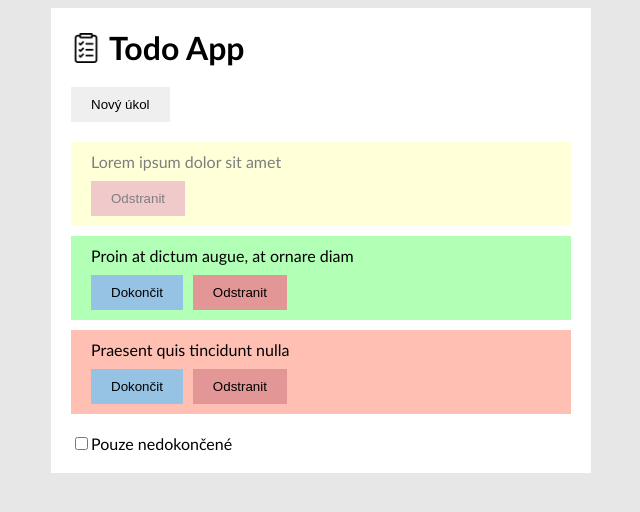
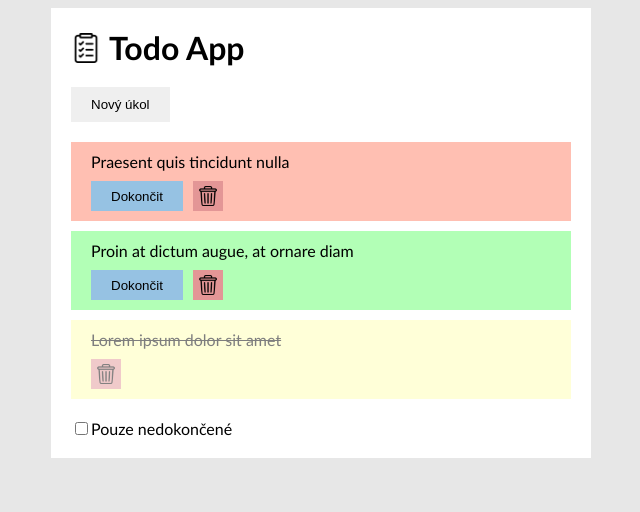
Before and after one commit to nikolanekudova/todo-vue, a Vue app: page / in a window 1280 px wide. Shown: the top 512 px of the page, without its empty margins (319-959 px from the left). Built offline with nearby package versions, Linux system fonts and the light colour scheme.

Commit message:
feat(): functionality finished

```diff
--- a/src/App.vue
+++ b/src/App.vue
@@ -2,9 +2,11 @@
 import MyHeader from './components/MyHeader.vue'
 import ToDoItem from './components/ToDoItem.vue'
 import NewTodo from './components/NewTodo.vue'
+import { storeToRefs } from 'pinia'
 import { useTodoListStore } from "./stores/store"
 
 const store = useTodoListStore()
+const { getRelevantTodos, displayOnlyUnfinished } = storeToRefs(store)
 
 </script>
 
@@ -20,8 +22,9 @@ const store = useTodoListStore()
 
     <div id="todo-list">
       <ToDoItem
-        v-for="ToDo in store.ToDoList"
+        v-for="ToDo in getRelevantTodos"
         :key="ToDo.id"
+        :id="ToDo.id"
         :title="ToDo.title"
         :priority="ToDo.priority"
         :finished="ToDo.finished"
@@ -29,7 +32,7 @@ const store = useTodoListStore()
     </div>
 
     <div id="unfinished-wrapper">
-      <input type="checkbox" name="unfinished" />
+      <input type="checkbox" name="unfinished" v-model="displayOnlyUnfinished"/>
       <label for="unfinished">Pouze nedokončené</label>
     </div>
   </div>
--- a/src/components/MyHeader.vue
+++ b/src/components/MyHeader.vue
@@ -14,5 +14,6 @@
 
 #todo-icon {
   max-height: 30px;
+  object-fit: contain;
 }
 </style>
--- a/src/components/NewTodo.vue
+++ b/src/components/NewTodo.vue
@@ -1,46 +1,53 @@
 <script setup>
-import { useTodoListStore } from "../stores/store"
+import { useTodoListStore } from '../stores/store'
 
 const store = useTodoListStore()
 
-let todoName = ""
-let priority = "normal"
+let title = ''
+let priority = 'normal'
 
 function addNewTodo() {
-  console.log(todoName)
-  console.log(priority)
+  let todo = {title, priority}
+
+  store.addTodo(todo)
 }
-
 </script>
 
 <template>
   <div id="new-todo-wrapper">
     <div id="todo-name-wrapper">
       <p>Název</p>
-      <input type="input" name="todo-name" id="input-name"  v-model="todoName"/>
+      <input type="input" name="title" id="input-name" v-model="title" />
     </div>
     <div id="todo-priority-wrapper">
       <p>Priorita</p>
       <div id="form">
         <div>
-          <input type="radio" id="priority-1" name="priority" value="low" v-model="priority"/>
+          <input type="radio" id="priority-1" name="priority" value="low" v-model="priority" />
           <label for="priority-1">Nízká</label>
         </div>
 
         <div>
-          <input type="radio" id="priority-2" name="priority" value="normal" checked v-model="priority" />
+          <input
+            type="radio"
+            id="priority-2"
+            name="priority"
+            value="normal"
+            checked
+            v-model="priority"
+          />
           <label for="priority-2">Normální</label>
         </div>
 
         <div>
-          <input type="radio" id="priority-3" name="priority" value="high" v-model="priority"/>
+          <input type="radio" id="priority-3" name="priority" value="high" v-model="priority" />
           <label for="priority-3">Vysoká</label>
         </div>
       </div>
     </div>
     <div id="btns-wrapper">
       <button id="btn-add" @click="addNewTodo">Přidat</button>
-      <button id="btn-cancel" @click="store.hideDisplayDivNewTask">Zrušit</button>
+      <button id="btn-cancel" @click="store.hideDivNewTask">Zrušit</button>
     </div>
   </div>
 </template>
@@ -78,11 +85,11 @@ p {
 }
 
 #btn-add {
-  background-color: rgb(150, 227, 150);
+  background-color: rgb(150, 194, 227);
 }
 
 #btn-add:hover {
-  background-color: rgb(93, 191, 93);
+  background-color: rgb(93, 150, 191);
 }
 
 #btn-cancel {
--- a/src/components/ToDoItem.vue
+++ b/src/components/ToDoItem.vue
@@ -1,14 +1,20 @@
 <script setup>
-defineProps(['title', 'priority', 'finished'])
+import { useTodoListStore } from '../stores/store'
+
+const store = useTodoListStore()
+
+defineProps(['title', 'priority', 'finished', 'id'])
 </script>
 
 <template>
   <div id="todo-overlay" :class="{ overlay: finished }">
     <div id="todo" :class="`priority-${priority}`">
-      <p id="todo-name">{{ title }}</p>
+      <p id="todo-name" :class="{ finished: finished }">{{ title }}</p>
       <div id="todo-btns-wrapper">
-        <button id="btn-finish" v-if="finished == false">Dokončit</button>
-        <button id="btn-delete">Odstranit</button>
+        <button id="btn-finish" @click="store.finishTodo(id)" v-if="finished == false">Dokončit</button>
+        <div id="div-icon-delete" @click="store.deleteTodo(id)">
+          <img src="./icons/bin.png" id="icon-delete">
+        </div>
       </div>
     </div>
   </div>
@@ -29,18 +35,13 @@ defineProps(['title', 'priority', 'finished'])
 
 #btn-finish {
   background-color: rgb(150, 194, 227);
+  height: 30px;
+  display: flex;
+  align-items: center;
 }
 
 #btn-finish:hover {
-  background-color: rgb(93, 150, 191);
-}
-
-#btn-delete {
-  background-color: rgb(227, 150, 150);
-}
-
-#btn-delete:hover {
-  background-color: rgb(191, 93, 93);
+  background-color: rgb(127, 183, 226);
 }
 
 .priority-low {
@@ -56,6 +57,29 @@ defineProps(['title', 'priority', 'finished'])
 }
 
 .overlay {
-    opacity: 50%;
+  opacity: 50%;
+}
+
+#icon-delete {
+  max-width: 20px;
+  object-fit: contain;
+}
+
+#div-icon-delete {
+  width: 30px;
+  height: 30px;
+  display: flex;
+  align-items: center;
+  justify-content: center;
+  background-color: rgb(227, 150, 150);
+}
+
+#div-icon-delete:hover {
+  background-color: rgb(227, 131, 131);
+  cursor: pointer;
+}
+
+.finished {
+  text-decoration: line-through;
 }
 </style>
--- a/src/stores/store.js
+++ b/src/stores/store.js
@@ -1,36 +1,4 @@
 import { defineStore } from 'pinia'
-
-/* export const useTodoStore = defineStore('todoList', () => {
-  const ToDoList = ref([
-    {
-      title: 'Lorem ipsum dolor sit amet',
-      id: 0,
-      priority: 'normal',
-      finished: true
-    },
-    {
-      title: 'Proin at dictum augue, at ornare diam',
-      id: 1,
-      priority: 'low',
-      finished: false
-    },
-    {
-      title: 'Praesent quis tincidunt nulla',
-      id: 2,
-      priority: 'high',
-      finished: false
-    }
-  ])
-  const displayNewTask = ref(false)
-  const displayBtnNewTask = ref(true)
-
-  function displayDivNewTask() {
-    displayNewTask.value = true
-    displayBtnNewTask.value = false
-  }
-
-  return { ToDoList, displayNewTask, displayBtnNewTask, displayDivNewTask }
-}) */
 
 export const useTodoListStore = defineStore('todoList', {
   state: () => ({
@@ -56,19 +24,97 @@ export const useTodoListStore = defineStore('todoList', {
     ],
     id: 3,
     displayNewTask: false,
-    displayBtnNewTask: true
+    displayBtnNewTask: true,
+    displayOnlyUnfinished: false
   }),
   actions: {
-    addTodo(item) {
-        this.ToDoList.push({ item, id: this.id++, priority: this.priority, completed: false })
+    addTodo(todo) {
+      if (todo.title == undefined || todo.title == '') {
+        alert('Doplň prosím název úkolu. 🥲')
+        return
+      }
+
+      this.ToDoList.push({
+        title: todo.title,
+        id: this.id++,
+        priority: todo.priority,
+        finished: false
+      })
+      this.hideDivNewTask()
+    },
+    deleteTodo(todoID) {
+      this.ToDoList = this.ToDoList.filter((todo) => {
+        return todo.id != todoID
+      })
+    },
+    finishTodo(todoID) {
+      for (let i = 0; i < this.ToDoList.length; i++) {
+        if (this.ToDoList[i].id == todoID) {
+          return { ...(this.ToDoList[i].finished = true) }
+        }
+      }
+      console.log(this.ToDoList)
+      return this.ToDoList
     },
     displayDivNewTask() {
-        this.displayNewTask = true
-        this.displayBtnNewTask = false
+      this.displayNewTask = true
+      this.displayBtnNewTask = false
     },
-    hideDisplayDivNewTask() {
-        this.displayNewTask = false
-        this.displayBtnNewTask = true
+    hideDivNewTask() {
+      this.displayNewTask = false
+      this.displayBtnNewTask = true
+    },
+    showFinishedTodos() {
+      this.ToDoList = this.ToDoList.filter((todo) => {
+        return todo.finished == false
+      })
+    }
+  },
+  getters: {
+    getRelevantTodos() {
+      const store = this
+      console.log(this.ToDoList)
+      this.sortTodos
+      console.log(this.ToDoList)
+
+      if (store.displayOnlyUnfinished) {
+        return this.ToDoList.filter((todo) => {
+          return !todo.finished
+        })
+      } else {
+        return this.ToDoList
+      }
+    },
+    sortTodos() {
+      // adding numbers for sorting
+      for (let i = 0; i < this.ToDoList.length; i++) {
+        if (this.ToDoList[i].finished) {
+          switch (this.ToDoList[i].priority) {
+            case 'low':
+              this.ToDoList[i].sortNumber = 1
+              break
+            case 'normal':
+              this.ToDoList[i].sortNumber = 2
+              break
+            case 'high':
+              this.ToDoList[i].sortNumber = 3
+              break
+          }
+        } else {
+          switch (this.ToDoList[i].priority) {
+            case 'low':
+              this.ToDoList[i].sortNumber = 4
+              break
+            case 'normal':
+              this.ToDoList[i].sortNumber = 5
+              break
+            case 'high':
+              this.ToDoList[i].sortNumber = 6
+              break
+          }
+        }
+      }
+      return (this.ToDoList = this.ToDoList.sort((b, a) => a.sortNumber - b.sortNumber))
     }
   }
 })
```
Also changed, not shown: src/components/icons/bin.png (added).
